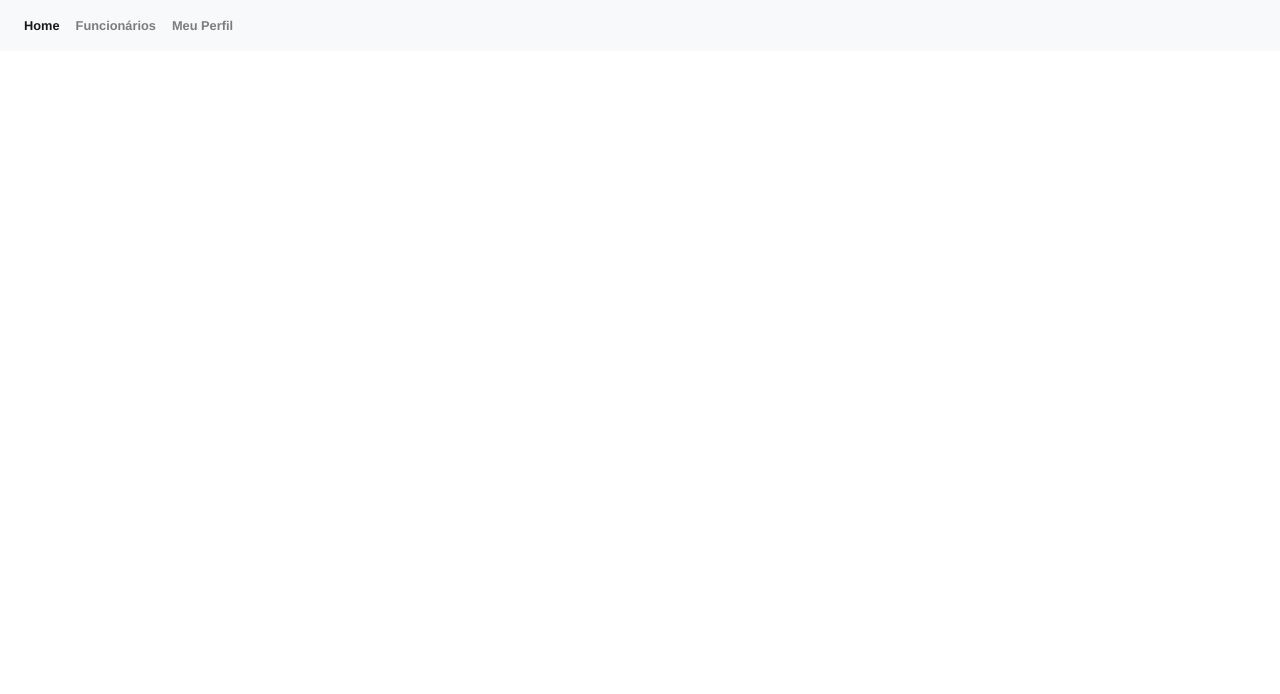
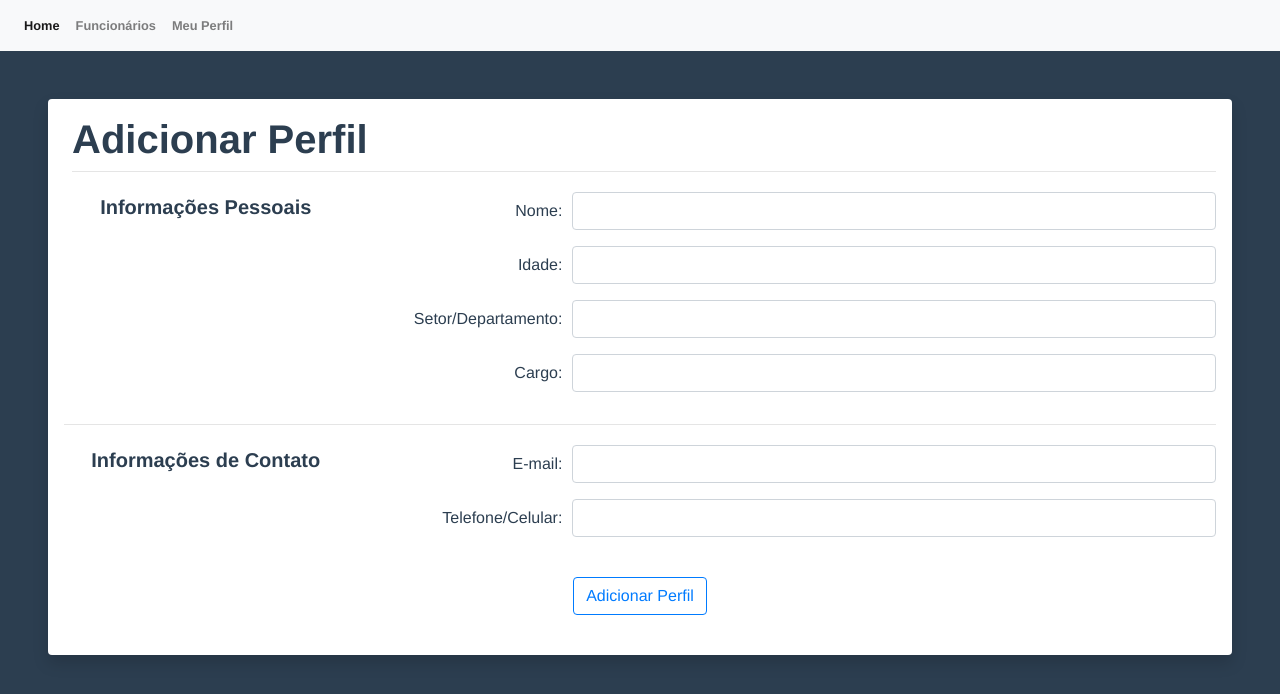
Before and after one commit to henriquevinicius12/IAC, a Vue app in the folder vue-project/: page / in a window 1280 px wide. Shown: the top 694 px of the page. Built offline with nearby package versions, Linux system fonts and the light colour scheme.

Commit message:
html and css for add employee

```diff
--- a/vue-project/src/App.vue
+++ b/vue-project/src/App.vue
@@ -1,12 +1,12 @@
 <template>
   <div id="app">
-    <div>
-      <b-navbar toggleable="lg" type="light" variant="light">
+    <div class="h-100" style="oveflow:hidden;">
+      <b-navbar toggleable="lg" type="light" variant="light" style="oveflow:hidden;">
 
-        <b-navbar-toggle target="nav-collapse" label="Toggle navigation"></b-navbar-toggle>
+        <b-navbar-toggle target="nav-collapse" label="Toggle navigation" style="oveflow:hidden;"></b-navbar-toggle>
 
         <b-collapse id="nav-collapse" is-nav>
-          <b-navbar-nav small="true">
+          <b-navbar-nav small>
             <b-nav-item href="#" active>
               <strong>Home</strong>
             </b-nav-item>
@@ -19,8 +19,97 @@
           </b-navbar-nav>
         </b-collapse>
       </b-navbar>
+
+      <b-container fluid style="overflow: hidden;" class="vertical-center p-md-5" >
+        <div class="container-fluid shadow p-3 bg-white rounded float-left p-sm-2 p-lg-3"
+        style="height:100">
+
+          <div class="h1 w-100 text-left font-weight-bold pl-2">
+            Adicionar Perfil
+            <br> <hr style="margin-top: 8px; margin-bottom: 20px;">
+          </div>
+
+            <b-form-group  style=" line-height: 30px;"
+              label-cols-lg="3"
+              label="Informações Pessoais"
+              label-size="lg"
+              label-class="pl-2 font-weight-bold pt-0"
+
+            >
+              <b-form-group
+                label-cols-sm="3"
+                label="Nome:"
+                label-align-sm="right"
+                label-for="nome-f"
+              >
+                <b-form-input id="nome-f"></b-form-input>
+              </b-form-group>
+
+              <b-form-group
+                label-cols-sm="3"
+                label="Idade:"
+                label-align-sm="right"
+                label-for="idade-f"
+              >
+                <b-form-input id="idade-f"></b-form-input>
+              </b-form-group>
+
+              <b-form-group
+                label-cols-sm="3"
+                label="Setor/Departamento:"
+                label-align-sm="right"
+                label-for="setor-f"
+              >
+                <b-form-input id="setor-f"></b-form-input>
+              </b-form-group>
+
+              <b-form-group
+                label-cols-sm="3"
+                label="Cargo:"
+                label-align-sm="right"
+                label-for="cargo-f"
+              >
+                <b-form-input id="cargo-f"></b-form-input>
+              </b-form-group>
+
+              </b-form-group>
+            <hr style="margin-top: 8px; margin-bottom: 20px;">
+
+            <b-form-group
+              label-cols-lg="3"
+              label="Informações de Contato"
+              label-size="lg"
+              label-class="pl-2 font-weight-bold pt-0"
+              class="mb-0"
+            >
+              <b-form-group
+                label-cols-sm="3"
+                label="E-mail:"
+                label-align-sm="right"
+                label-for="nome-f"
+              >
+                <b-form-input id="nome-f"></b-form-input>
+              </b-form-group>
+
+              <b-form-group
+                label-cols-sm="3"
+                label="Telefone/Celular:"
+                label-align-sm="right"
+                label-for="idade-f"
+              >
+                <b-form-input id="idade-f"></b-form-input>
+              </b-form-group>
+
+              </b-form-group>
+
+          <br>
+          <b-button variant="outline-primary">Adicionar Perfil</b-button>
+          <br><br>
+        </div>
+      </b-container>
     </div>
   </div>
+
 </template>
 
 <script>
@@ -36,8 +125,18 @@
   text-align: center;
   color: #2c3e50;
   margin-top: 0px;
+
+}
+.vertical-center {
+  padding: 15px 15px;
+  min-height: 100%;
+  min-height: 100vh;
+  display: flex;
+  position: fixed;
+  align-items: baseline;
   background-color: #2c3e50;
   background-size: auto;
 }
 
+
 </style>
--- a/vue-project/src/components/FichaAvaliacao.vue
+++ b/vue-project/src/components/FichaAvaliacao.vue
@@ -111,7 +111,7 @@
 
 </script>
 
-<style>
+<style scoped>
 
 #app {
   font-family: 'Avenir', Helvetica, Arial, sans-serif;
@@ -126,7 +126,7 @@
 
 
 .container-fluid{
-  padding: 15px 60px;
+  padding: 40px 60px;
   overflow: hidden;
 }
 </style>
```
Also changed, not shown: vue-project/src/components/AdicionaFuncionario.vue (added, +15 -0 lines).
